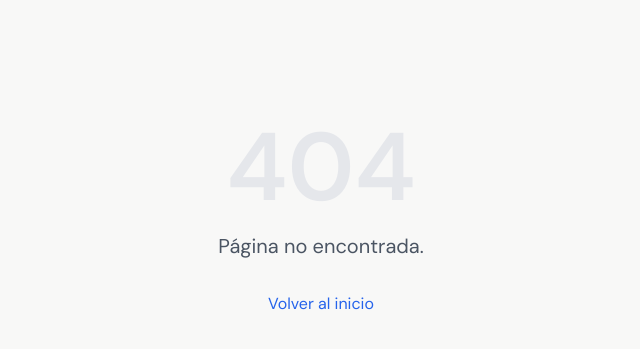
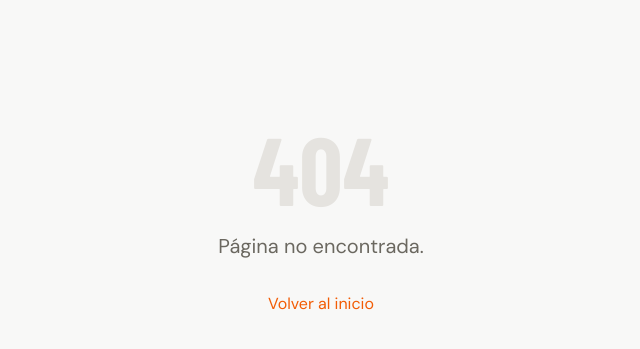
Before and after one commit to MarioSanudo/Calculadora-de-Presiones, a Python web app: template src/templates/errors/404.html in a window 1280 px wide. Shown: the part 57-406 px from the top of the page, without its empty margins (319-959 px from the left). Run offline with Jinja, Linux system fonts and the light colour scheme; the template is opened without the code that fills it, so the values that code supplies are empty; some libraries are stand-ins or nearby versions; some web fonts are replaced.

Commit message:
Fase 7 errores

```diff
--- a/src/templates/errors/404.html
+++ b/src/templates/errors/404.html
@@ -4,10 +4,10 @@
 
 {% block content %}
 <div class="text-center py-20">
-    <h1 class="text-8xl font-bold text-gray-200">404</h1>
-    <p class="text-xl text-gray-600 mt-4">Página no encontrada.</p>
+    <h1 class="text-8xl font-extrabold text-[#E5E3DF] font-display">404</h1>
+    <p class="text-xl text-[#6B6860] mt-4">Página no encontrada.</p>
     <a href="/"
-       class="mt-8 inline-block text-blue-600 hover:underline">
+       class="mt-8 inline-block text-[#F25C05] hover:text-[#D94F04] hover:underline">
         Volver al inicio
     </a>
 </div>
--- a/src/templates/errors/429.html
+++ b/src/templates/errors/429.html
@@ -4,12 +4,12 @@
 
 {% block content %}
 <div class="text-center py-20">
-    <h1 class="text-8xl font-bold text-gray-200">429</h1>
-    <p class="text-xl text-gray-600 mt-4">
+    <h1 class="text-8xl font-extrabold text-[#E5E3DF] font-display">429</h1>
+    <p class="text-xl text-[#6B6860] mt-4">
         Demasiadas peticiones. Espera un momento e inténtalo de nuevo.
     </p>
     <a href="/"
-       class="mt-8 inline-block text-blue-600 hover:underline">
+       class="mt-8 inline-block text-[#F25C05] hover:text-[#D94F04] hover:underline">
         Volver al inicio
     </a>
 </div>
--- a/src/templates/errors/500.html
+++ b/src/templates/errors/500.html
@@ -4,12 +4,12 @@
 
 {% block content %}
 <div class="text-center py-20">
-    <h1 class="text-8xl font-bold text-gray-200">500</h1>
-    <p class="text-xl text-gray-600 mt-4">
+    <h1 class="text-8xl font-extrabold text-[#E5E3DF] font-display">500</h1>
+    <p class="text-xl text-[#6B6860] mt-4">
         Error interno del servidor. Estamos trabajando en ello.
     </p>
     <a href="/"
-       class="mt-8 inline-block text-blue-600 hover:underline">
+       class="mt-8 inline-block text-[#F25C05] hover:text-[#D94F04] hover:underline">
         Volver al inicio
     </a>
 </div>
```
